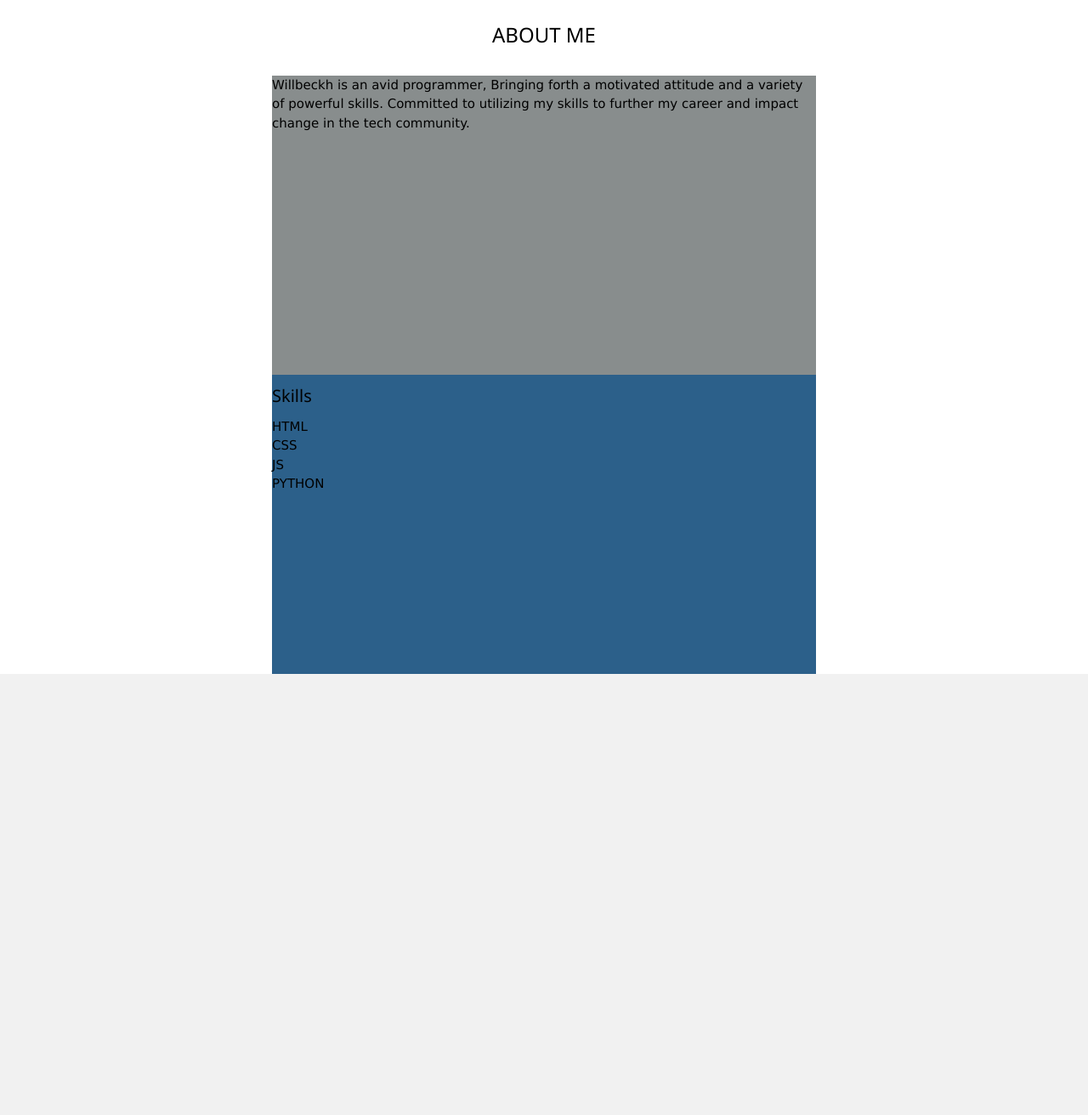
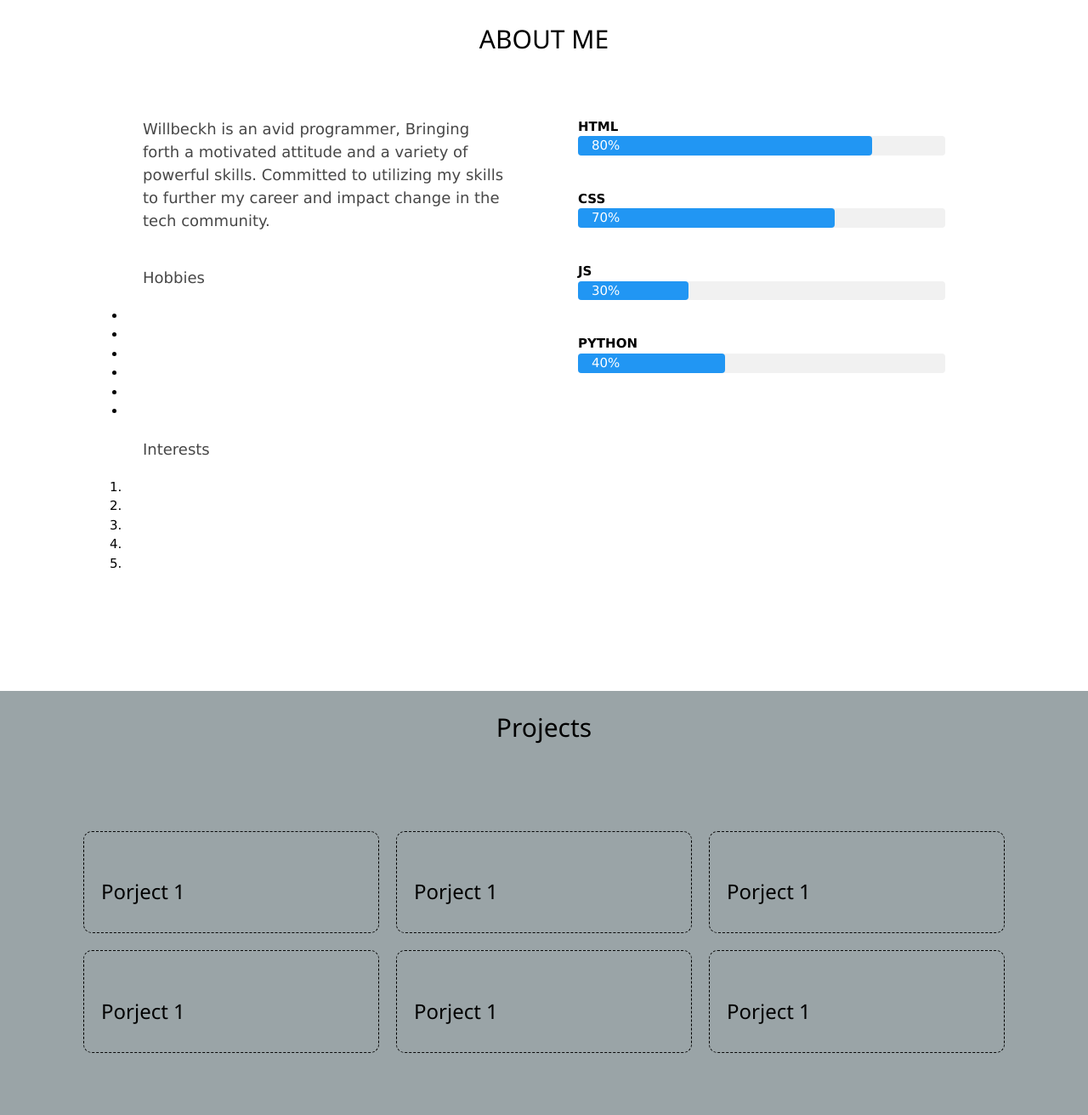
Before and after one commit to Willbeckh/my-portfolio, a plain HTML site: page index.html in a window 1280 px wide. Shown: the part 807-2119 px from the top of the page at 85% size. Before the commit the page ends 1600 px from the top, so only its background shows below. Drawn offline with nearby package versions, Linux system fonts and the light colour scheme; a web font is replaced by a local one.

Commit message:
add about section content and styles

```diff
--- a/css/style.css
+++ b/css/style.css
@@ -6,9 +6,17 @@
   margin: 0;
 }
 
+/* main style rules */
 body {
-  background-color: #f1f1f1;
+  /* background-color: #f1f1f1; */
+  font-family: "Open Sans", sans-serif;
 }
+
+h2 {
+  padding: 20px 0;
+  text-align: center;
+}
+/* end */
 
 /* NAVBAR START */
 nav {
@@ -35,7 +43,6 @@ nav {
   color: black;
   text-decoration: none;
   margin: 1em;
-  font-family: "Open Sans", sans-serif;
   font-weight: bold;
 }
 
@@ -77,8 +84,9 @@ nav {
 .name {
   margin: 20% 10% 5% 20%;
   font-family: "Open Sans", sans-serif;
-  font-size: 2.2em;
+  font-size: 2.8em;
 }
+
 .name span {
   font-weight: 900;
 }
@@ -111,26 +119,65 @@ nav {
 #about {
   background-color: #fff;
   height: 100vh;
-  display: flex;
-  flex-direction: column;
-  align-items: center;
 }
 
-.about-title {
-  padding: 20px 0;
-  text-align: center;
-  flex-basis: 50px;
+#about-main-wrapper {
+  display: flex;
+  flex-direction: row;
+  margin: 0 10%;
 }
-
 
 #about-me {
   width: 50%;
-  background-color: rgb(136, 141, 141);
-  height: 80%;
+  /* background-color: rgba(199, 201, 201, 0.25); */
+  height: auto;
+  padding: 20px;
+}
+
+#about-me p {
+  color: #474747;
+  font-size: 1.2em;
+  font-weight: 500;
+  padding: 20px;
 }
 
 #skills {
   width: 50%;
-  background-color: rgb(44, 96, 138);
-  height: 80%;
+  /* background-color: rgb(44, 96, 138); */
+  height: auto;
+  padding: 20px;
 }
+
+.progress-bar {
+  padding: 20px;
+}
+
+.progress-bar p {
+  font-weight: bold;
+}
+
+/* about sbu-section */
+
+/* ABOUT SECTION END */
+
+/* PROJECTS SECTION START */
+#projects {
+  height: 100vh;
+  background-color: #9aa4a7;
+}
+
+#card-container {
+  display: flex;
+  flex-direction: row;
+  justify-content: center;
+  flex-wrap: wrap;
+  padding: 60px;
+}
+.card {
+  height: 40%;
+  width: 30%;
+  border: 1px dashed black;
+  border-radius: 10px;
+  margin: 10px;
+  padding: 20px;
+}
--- a/index.html
+++ b/index.html
@@ -16,7 +16,7 @@
       <ul class="nav-links">
         <li><a href="#hero" class="active">ME</a></li>
         <li><a href="#about">ABOUT</a></li>
-        <li><a href="#">PROJECTS</a></li>
+        <li><a href="#projects">PROJECTS</a></li>
       </ul>
     </nav>
     <!-- landing-section start -->
@@ -54,25 +54,115 @@
 
     <!-- ABOUT SECTION START -->
     <section id="about">
-      <h3 class="about-title">ABOUT ME</h3>
+      <h2>ABOUT ME</h2>
+      <!-- <p>Good vibes connoisseur!</p> -->
+      <div id="about-main-wrapper">
         <div id="about-me">
           <p>
             Willbeckh is an avid programmer, Bringing forth a motivated attitude
-          and a variety of powerful skills. Committed to utilizing my skills to
-          further my career and impact change in the tech community.
+            and a variety of powerful skills. Committed to utilizing my skills
+            to further my career and impact change in the tech community.
           </p>
-        <div class="hobbies"></div>
+
+          <div class="sub-section">
+            <aside class="hobbies">
+              <p>Hobbies</p>
+              <ul class="hobby-list">
+                <li></li>
+                <li></li>
+                <li></li>
+                <li></li>
+                <li></li>
+                <li></li>
+              </ul>
+            </aside>
+            <aside class="interests">
+              <p>Interests</p>
+              <ol>
+                <li></li>
+                <li></li>
+                <li></li>
+                <li></li>
+                <li></li>
+              </ol>
+            </aside>
           </div>
+        </div>
+
         <div id="skills">
-        <h4>Skills</h4>
+          <div class="progress-bar">
             <p>HTML</p>
+            <div class="w3-light-grey w3-round">
+              <div class="w3-container w3-round w3-blue" style="width: 80%">
+                80%
+              </div>
+            </div>
+          </div>
+          <div class="progress-bar">
             <p>CSS</p>
+            <div class="w3-light-grey w3-round">
+              <div class="w3-container w3-round w3-blue" style="width: 70%">
+                70%
+              </div>
+            </div>
+          </div>
+
+          <div class="progress-bar">
             <p>JS</p>
+            <div class="w3-light-grey w3-round">
+              <div class="w3-container w3-round w3-blue" style="width: 30%">
+                30%
+              </div>
+            </div>
+          </div>
+          <div class="progress-bar">
             <p>PYTHON</p>
+            <div class="w3-light-grey w3-round">
+              <div class="w3-container w3-round w3-blue" style="width: 40%">
+                40%
+              </div>
+            </div>
+          </div>
+        </div>
       </div>
     </section>
     <!-- ABOUT-SECTION END -->
 
-    <!--  -->
+    <!-- PROJECTS START -->
+    <section id="projects">
+      <h2>Projects</h2>
+      <div id="card-container">
+        <div class="card">
+          <img src="" alt="" />
+          <h3>Porject 1</h3>
+        </div>
+
+        <div class="card">
+          <img src="" alt="" />
+          <h3>Porject 1</h3>
+        </div>
+
+        <div class="card">
+          <img src="" alt="" />
+          <h3>Porject 1</h3>
+        </div>
+
+        <div class="card">
+          <img src="" alt="" />
+          <h3>Porject 1</h3>
+        </div>
+
+        <div class="card">
+          <img src="" alt="" />
+          <h3>Porject 1</h3>
+        </div>
+
+        <div class="card">
+          <img src="" alt="" />
+          <h3>Porject 1</h3>
+        </div>
+      </div>
+    </section>
+    <!-- PROJECTS END -->
   </body>
 </html>
```
Lines whose indentation alone changed are shown as unchanged.
